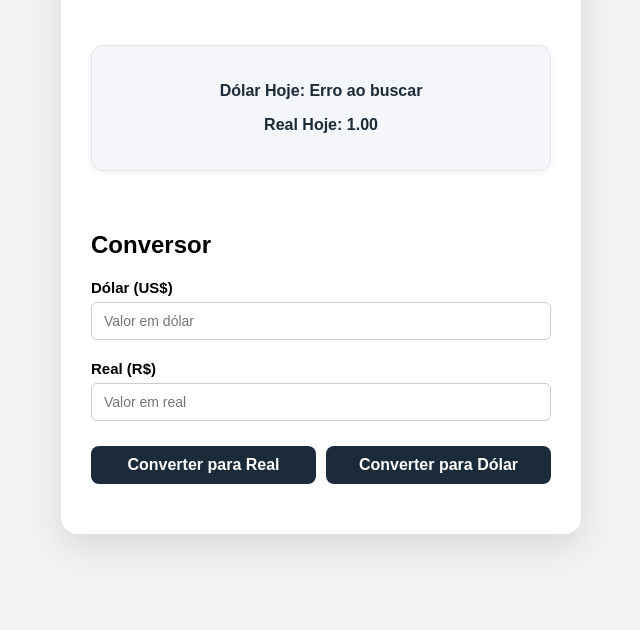
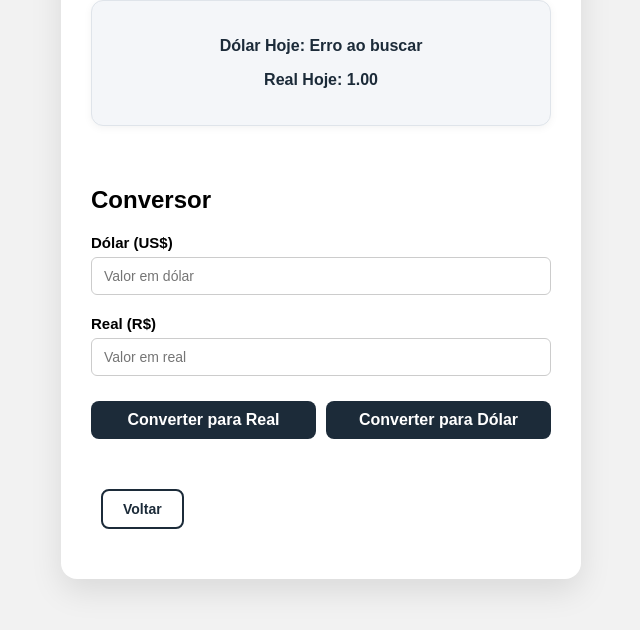
Before and after one commit to Rodrigotorres1/ClearMargin, a plain HTML site: page cotacaomoedas/cotacaomoedas.html in a window 1280 px wide. Shown: the part 230-860 px from the top of the page, without its empty margins (319-959 px from the left). Drawn offline with Linux system fonts and the light colour scheme; no server answers.

Commit message:
botão voltar

```diff
--- a/calculadoralucro/calculadoralucro.css
+++ b/calculadoralucro/calculadoralucro.css
@@ -95,3 +95,31 @@ button:hover {
     padding: 12px;
   }
 }
+
+.botoes-secundarios {
+  text-align: left;
+  margin-top: 20px;
+  padding-left: 10px;
+}
+
+.botao-voltar {
+  background-color: transparent;
+  color: #1c2b39;
+  border: 2px solid #1c2b39;
+  border-radius: 8px;
+  padding: 10px 20px;
+  font-size: 14px;
+  font-weight: bold;
+  cursor: pointer;
+  transition: background-color 0.3s, color 0.3s;
+}
+
+.botao-voltar:hover {
+  background-color: #1c2b39;
+  color: white;
+}
+
+.botao-voltar:focus {
+  outline: none;
+  box-shadow: 0 0 0 3px rgba(28, 43, 57, 0.3); /* sombra leve para acessibilidade */
+}
--- a/cotacaomoedas/cotacaomoedas.css
+++ b/cotacaomoedas/cotacaomoedas.css
@@ -125,3 +125,32 @@ button:hover {
   margin-top: 60px;
   margin-bottom: 20px;
 }
+
+.botoes-secundarios {
+  text-align: left;
+  margin-top: 20px;
+  padding-left: 10px;
+}
+
+.botao-voltar {
+  background-color: transparent;
+  color: #1c2b39;
+  border: 2px solid #1c2b39;
+  border-radius: 8px;
+  padding: 10px 20px;
+  font-size: 14px;
+  font-weight: bold;
+  cursor: pointer;
+  transition: background-color 0.3s, color 0.3s;
+  margin-top: 30px;
+}
+
+.botao-voltar:hover {
+  background-color: #1c2b39;
+  color: white;
+}
+
+.botao-voltar:focus {
+  outline: none;
+  box-shadow: 0 0 0 3px rgba(28, 43, 57, 0.3); /* sombra leve para acessibilidade */
+}
--- a/cotacaomoedas/cotacaomoedas.html
+++ b/cotacaomoedas/cotacaomoedas.html
@@ -33,6 +33,11 @@
         <button onclick="converterParaDolar()">Converter para Dólar</button>
       </div>
     </div>
+    <div class="botoes-secundarios">
+      <a href="/home/home.html">
+        <button class="botao-voltar">Voltar</button>
+      </a>
+    </div>
   </div>
 
   <script src="cotacaomoedas.js"></script>
--- a/simulador/simulador.css
+++ b/simulador/simulador.css
@@ -94,3 +94,31 @@ button:hover {
     padding: 12px;
   }
 }
+
+.botoes-secundarios {
+  text-align: left;
+  margin-top: 20px;
+  padding-left: 10px;
+}
+
+.botao-voltar {
+  background-color: transparent;
+  color: #1c2b39;
+  border: 2px solid #1c2b39;
+  border-radius: 8px;
+  padding: 10px 20px;
+  font-size: 14px;
+  font-weight: bold;
+  cursor: pointer;
+  transition: background-color 0.3s, color 0.3s;
+}
+
+.botao-voltar:hover {
+  background-color: #1c2b39;
+  color: white;
+}
+
+.botao-voltar:focus {
+  outline: none;
+  box-shadow: 0 0 0 3px rgba(28, 43, 57, 0.3); /* sombra leve para acessibilidade */
+}
```
Also changed, not shown: calculadoralucro/calculadoralucro.html (+6 -0 lines), simulador/simulador.html (+7 -0 lines).
